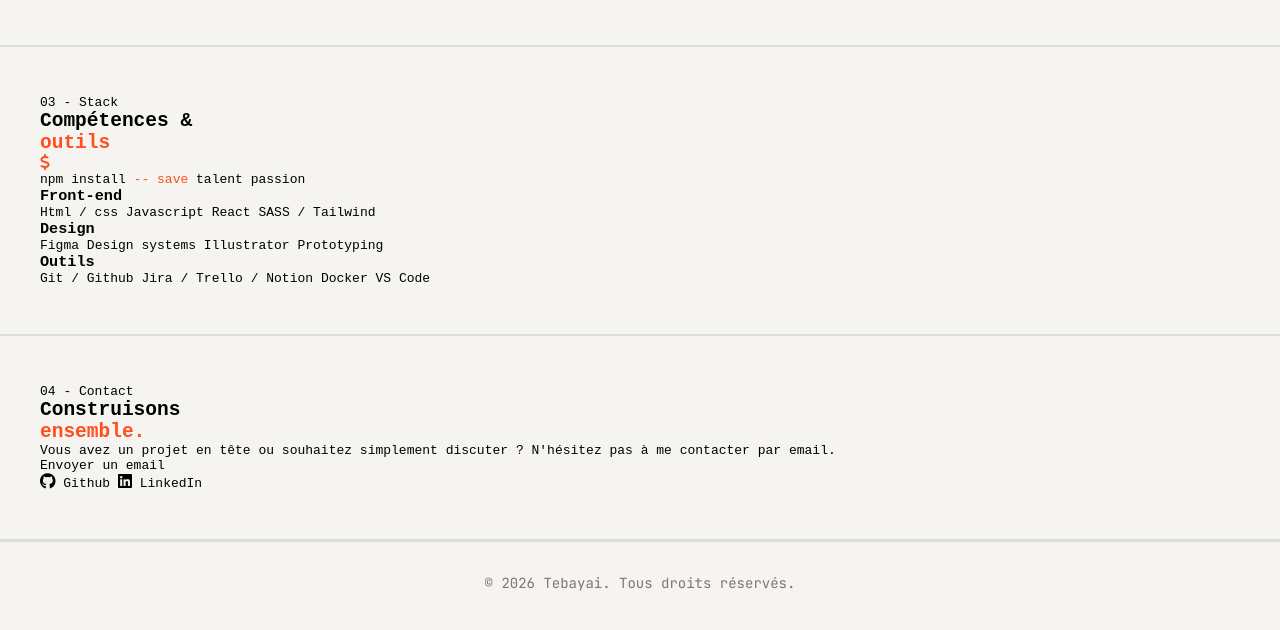
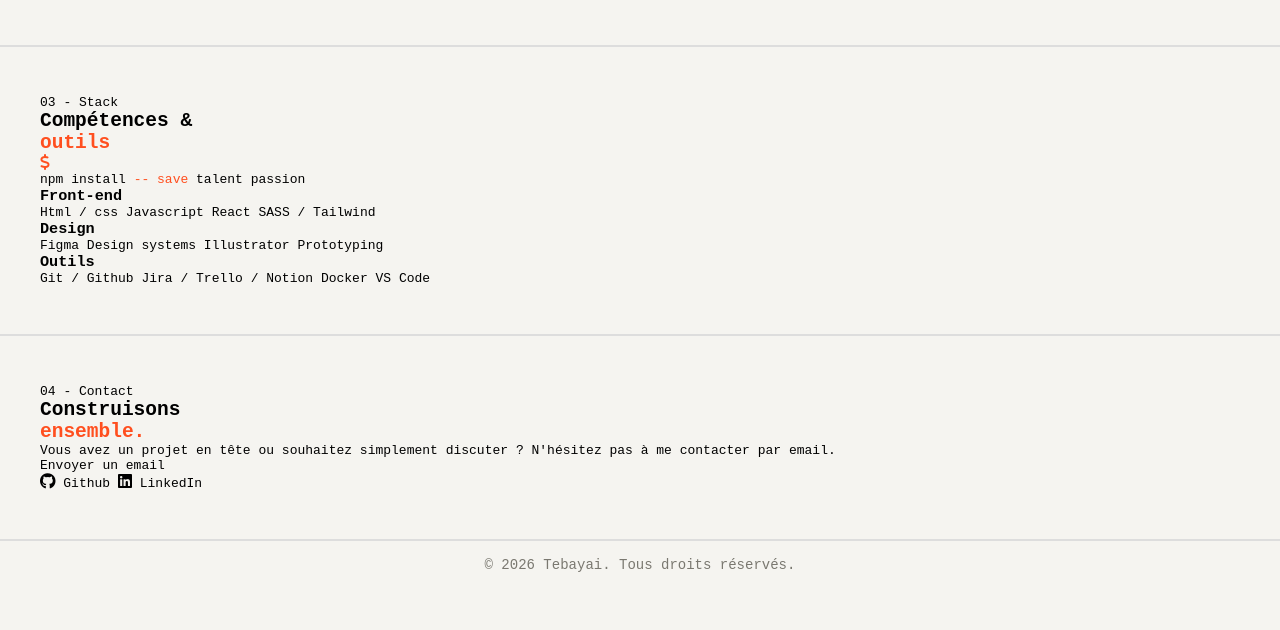
Before and after one commit to Tebayai/Portfolioo, a website: page index.html in a window 1280 px wide. Shown: the part 1210-1840 px from the top of the page. After the commit the page ends 1799 px from the top, so only its background shows below. Drawn offline with nearby package versions, Linux system fonts and the light colour scheme; files that its build step writes are made by us from their sources.

Commit message:
add footer and global rules

```diff
--- a/assets/scss/_footer.scss
+++ b/assets/scss/_footer.scss
@@ -1,18 +1,7 @@
 footer {
     background-color: $primary-color;
-    padding: 2rem 1.5rem;
+    padding: 1rem;
     text-align: center;
     color: $text-color;
-    font-family: $font-submain;
     font-size: 14px;
-    border-top: 1px solid $border-color;
-
-    p {
-        margin-bottom: 1rem;
-    }
-
-    a {
-        color: $orange-txt;
-        @include hover-color;
-    }
 }
--- a/assets/scss/_global.scss
+++ b/assets/scss/_global.scss
@@ -24,7 +24,7 @@
     background-color: $primary-color;
 }
 
-section {
+section{
     margin: 3rem 1.5rem;
 
     @media(min-width: 1200px) {
```
